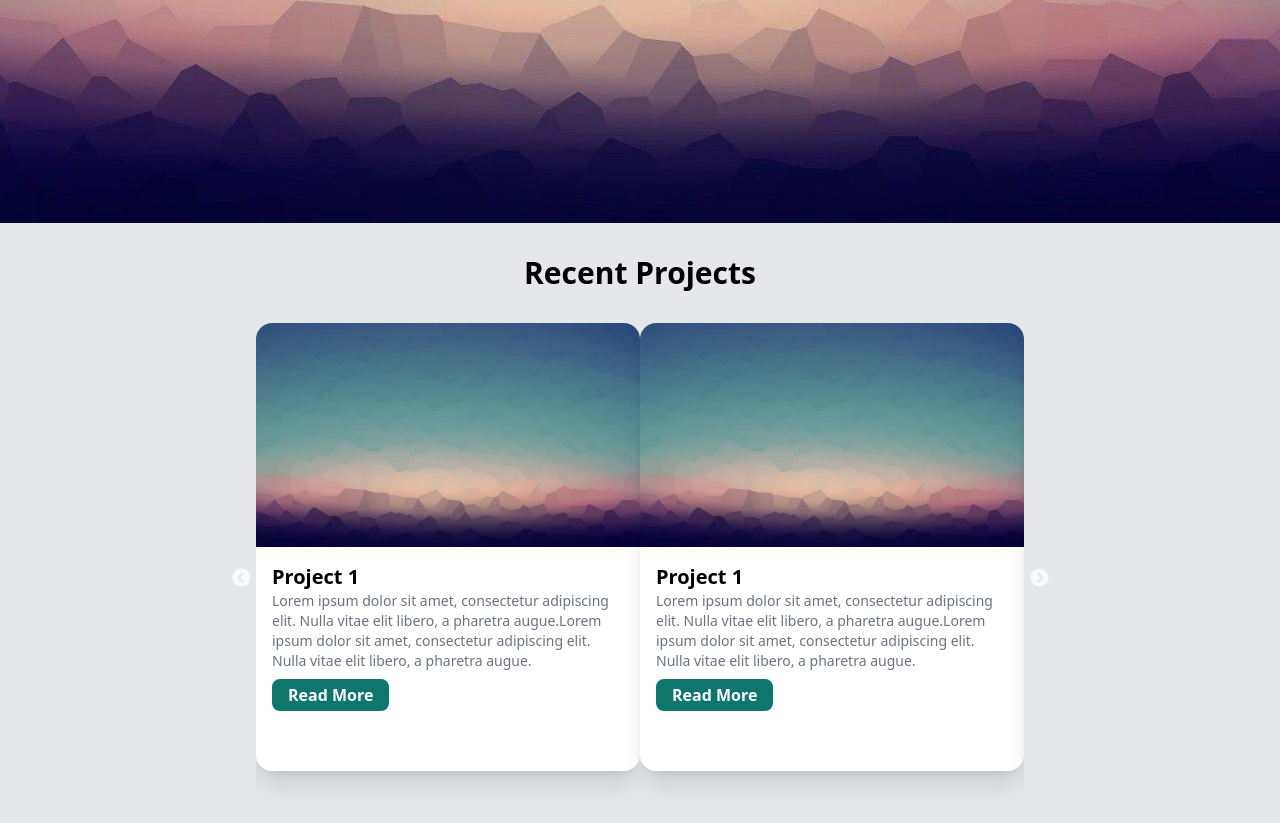
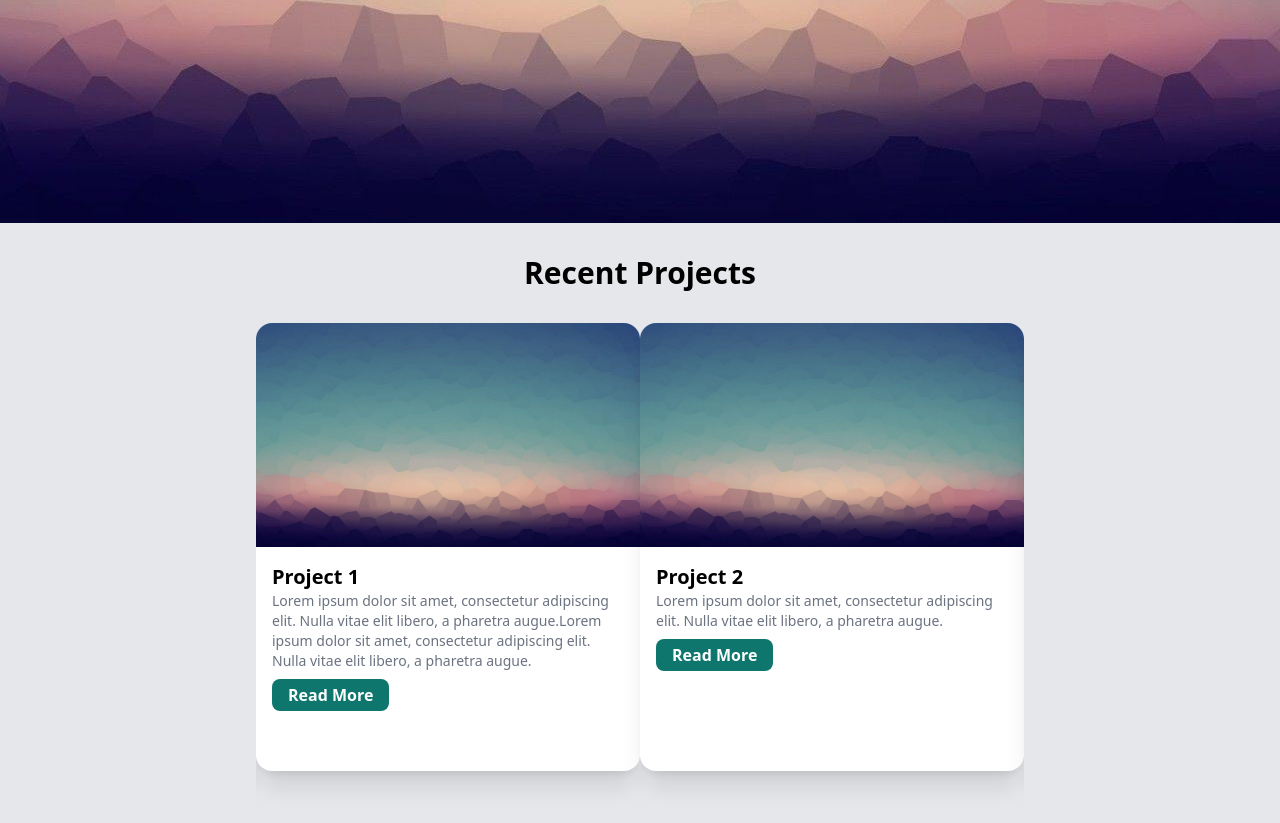
Before and after one commit to Mirasashk/portfolio-miras, a React (Vite) app in the folder front-end/: page / in a window 1280 px wide. Shown: the part 577-1400 px from the top of the page. Built offline with nearby package versions, Linux system fonts and the light colour scheme.

Commit message:
Gave the carousel inputs from landingPagebody file and made it reusable. I can now pass in the project details from DB

```diff
--- a/front-end/src/components/LandingPageBody.jsx
+++ b/front-end/src/components/LandingPageBody.jsx
@@ -1,6 +1,21 @@
 import MultiSlider from './MultiSlider';
+import LandingPagePaper from './LandingPagePaper';
+import heroImg from '../assets/hero.jpg';
 
 const LandingPageBody = () => {
+  const renderedProjects = projects.map((project) => {
+    return (
+      <div key={project.title}>
+        <LandingPagePaper
+          title={project.title}
+          description={project.description}
+          image={project.image}
+          link={project.link}
+        />
+      </div>
+    );
+  });
+
   return (
     <div className='grid grid-cols-1 bg-gray-200'>
       <div className='flex col-span-1 justify-center items-center pt-8'>
@@ -8,10 +23,39 @@ const LandingPageBody = () => {
       </div>
 
       <div className='flex col-span-1 justify-center items-center py-8'>
-        <MultiSlider />
+        <MultiSlider projects={renderedProjects} />
       </div>
     </div>
   );
 };
 
 export default LandingPageBody;
+
+const projects = [
+  {
+    title: 'Project 1',
+    image: heroImg,
+    description:
+      'Lorem ipsum dolor sit amet, consectetur adipiscing elit. ' +
+      'Nulla vitae elit libero, a pharetra augue.' +
+      'Lorem ipsum dolor sit amet, consectetur adipiscing elit. ' +
+      'Nulla vitae elit libero, a pharetra augue.',
+    link: 'project1',
+  },
+  {
+    title: 'Project 2',
+    image: heroImg,
+    description:
+      'Lorem ipsum dolor sit amet, consectetur adipiscing elit. ' +
+      'Nulla vitae elit libero, a pharetra augue.',
+    link: 'project2',
+  },
+  {
+    title: 'Project 3',
+    image: heroImg,
+    description:
+      'Lorem ipsum dolor sit amet, consectetur adipiscing elit. ' +
+      'Nulla vitae elit libero, a pharetra augue.',
+    link: 'project3',
+  },
+];
--- a/front-end/src/components/LandingPagePaper.jsx
+++ b/front-end/src/components/LandingPagePaper.jsx
@@ -1,20 +1,20 @@
-import heroImg from '../assets/hero.jpg';
+/* eslint-disable react/prop-types */
 
-const LandingPagePaper = () => {
+const LandingPagePaper = ({ title, description, image, link }) => {
   return (
     <div className='grid justify-center items-center pb-16'>
       <div className='w-96 h-[28rem] bg-white rounded-2xl shadow-xl hover:shadow-2xl'>
         <div className='w-full h-1/2'>
           <img
-            src={heroImg}
+            src={image}
             alt='project1'
             className='w-full h-full
                 rounded-t-2xl object-cover'
           />
         </div>
         <div className='w-full h-1/2 p-4'>
-          <h1 className='text-xl font-bold'>{projects[0].title}</h1>
-          <p className='text-sm text-gray-500'>{projects[0].description}</p>
+          <h1 className='text-xl font-bold'>{title}</h1>
+          <p className='text-sm text-gray-500'>{description}</p>
           <button className='bg-teal-700 hover:bg-teal-500 text-white rounded-lg px-4 py-1 mt-2'>
             Read More
           </button>
@@ -25,32 +25,3 @@ const LandingPagePaper = () => {
 };
 
 export default LandingPagePaper;
-
-const projects = [
-  {
-    title: 'Project 1',
-    image: 'project1.jpg',
-    description:
-      'Lorem ipsum dolor sit amet, consectetur adipiscing elit. ' +
-      'Nulla vitae elit libero, a pharetra augue.' +
-      'Lorem ipsum dolor sit amet, consectetur adipiscing elit. ' +
-      'Nulla vitae elit libero, a pharetra augue.',
-    link: 'project1',
-  },
-  {
-    title: 'Project 2',
-    image: 'project2.jpg',
-    description:
-      'Lorem ipsum dolor sit amet, consectetur adipiscing elit. ' +
-      'Nulla vitae elit libero, a pharetra augue.',
-    link: 'project2',
-  },
-  {
-    title: 'Project 3',
-    image: 'project3.jpg',
-    description:
-      'Lorem ipsum dolor sit amet, consectetur adipiscing elit. ' +
-      'Nulla vitae elit libero, a pharetra augue.',
-    link: 'project3',
-  },
-];
--- a/front-end/src/components/MultiSlider.jsx
+++ b/front-end/src/components/MultiSlider.jsx
@@ -1,7 +1,7 @@
 import Slider from 'react-slick';
 import LandingPagePaper from './LandingPagePaper';
 
-const MultiSlider = () => {
+const MultiSlider = ({ projects }) => {
   const settings = {
     infinite: true,
     speed: 1500,
@@ -9,38 +9,11 @@ const MultiSlider = () => {
     autoplaySpeed: 20000,
     slidesToShow: 2,
     slidesToScroll: 1,
+    arrows: false,
   };
   return (
-    <div className='slider-container w-3/5'>
-      <Slider {...settings}>
-        <div>
-          <LandingPagePaper />
-        </div>
-        <div>
-          <LandingPagePaper />
-        </div>
-        <div>
-          <LandingPagePaper />
-        </div>
-        <div>
-          <LandingPagePaper />
-        </div>
-        <div>
-          <LandingPagePaper />
-        </div>
-        <div>
-          <LandingPagePaper />
-        </div>
-        <div>
-          <LandingPagePaper />
-        </div>
-        <div>
-          <LandingPagePaper />
-        </div>
-        <div>
-          <LandingPagePaper />
-        </div>
-      </Slider>
+    <div className='slider-container lg:w-3/5 md:w-4/5 w-full'>
+      <Slider {...settings}>{projects}</Slider>
     </div>
   );
 };
```
